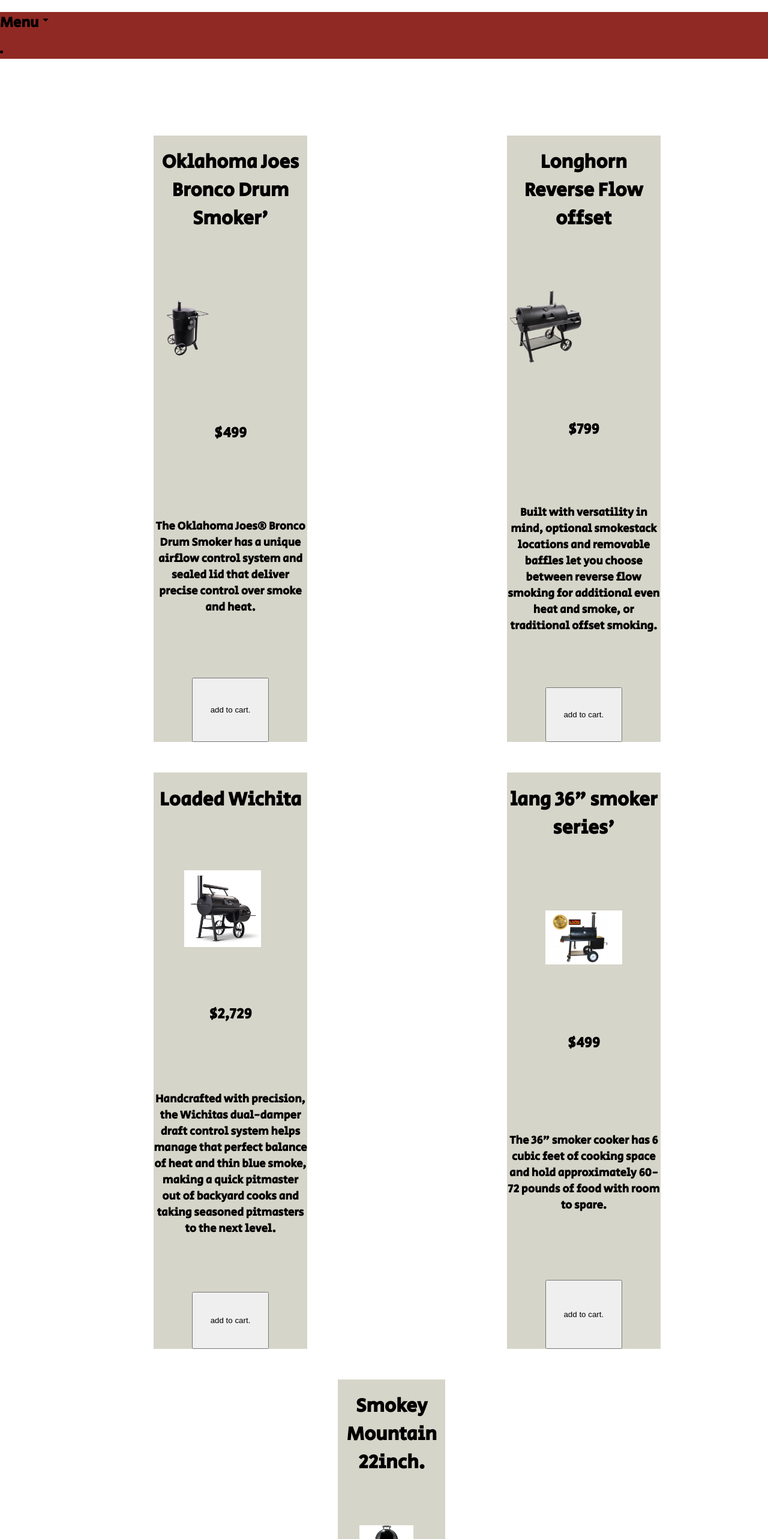
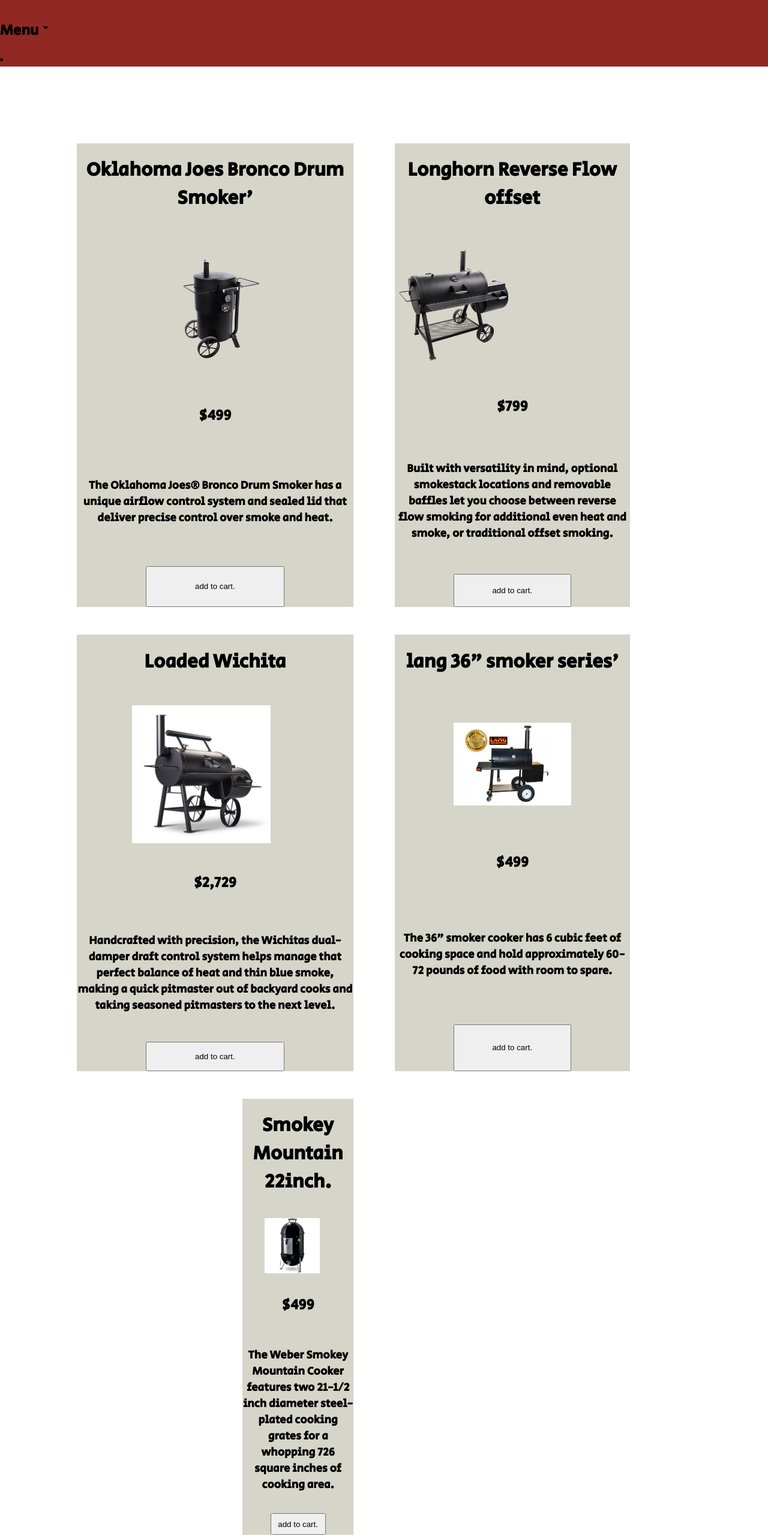
Before and after one commit to tgodkev/shop-app, a React (Create React App) app: page /shop in a window 1280 px wide. Shown: the top 2566 px of the page at 60% size. Built offline with nearby package versions, Linux system fonts and the light colour scheme.

Commit message:
style changes, navabar, landing page, shop page.

```diff
--- a/public/Style.css
+++ b/public/Style.css
@@ -1,8 +1,10 @@
 body{
+    margin: 0px;
     padding: 0px;
-    margin: 0px;
     font-family: 'Secular One', sans-serif;
+    min-height: 100%;
 }
+
 
 .arrow:hover{
     cursor: pointer;
@@ -12,6 +14,7 @@
     position: sticky;
     width: 100%;
     background-color: #902923;
+    padding-top: 1%;
 
 }
 
@@ -19,6 +22,7 @@
 .checkout{
     height: 100%;
     width: 100%;
+    padding-bottom: 32%;
     background-color: #B9BAA3;
 }
 
@@ -41,25 +45,28 @@
 .landing{
     height: 100%;
     width: 100%;
+    padding-top: 1%;
     position: relative;
     color: red;
     background-image: url(./smoke.jpg);
     background-size: 50% 100%;
     background-repeat: no-repeat;
+    background-color: #0A100D;
     padding-bottom: 25%;
 }
 
 .landing h1{
     margin-left: 65%;
+    color: #902923;
 }
 
 
 .container{
     display: grid;
-    grid-template-columns: 50% 50% 50% ;
-    grid-template-rows: 50% 50% 50%;
+    grid-template-columns: 40% 40% 40% ;
+    grid-template-rows: 40% 40% 40%;
     margin-top: 10%;
-    margin-left: 20%
+    margin-left: 10%;
 
 }
 
@@ -67,7 +74,7 @@
     display: inline-grid;
     text-align: center;
     height: auto;
-    width: 50%;
+    width: auto;
     background-color: #D6D5C9;
     grid-column: 1;
     grid-row: 1;
@@ -76,6 +83,7 @@
 .one img{
     height: auto;
     width: 40%;
+    margin-left: 30%;
 }
 
 .one button{
@@ -87,7 +95,7 @@
 .two{
     display: inline-grid;
     text-align: center;
-    width: 50%;
+    width: auto;
     margin-left: 15%;
     background-color: #D6D5C9;
     height: auto;
@@ -111,7 +119,7 @@
     text-align: center;
     background-color: #D6D5C9;
     height: auto;
-    width: 50%;
+    width: auto;
     grid-column: 1;
     grid-row: 2;
     margin-top: 10%;
@@ -134,7 +142,7 @@
     text-align: center;
     background-color: #D6D5C9;
     height: auto;
-    width: 50%;
+    width: auto;
     margin-left: 15%;
     margin-top: 0px;
     grid-column: 2;
@@ -161,9 +169,7 @@
     text-align: center;
     background-color: #D6D5C9;
     height: auto;
-    width: 35%;
-    margin-left: 15%;
-    padding-bottom: 3%;
+    width: auto;
     grid-column: 1;
     grid: 2;
     margin-top: 10%;
--- a/src/components/Card.jsx
+++ /dev/null
@@ -1,21 +0,0 @@
-
-import React from 'react';
-
-function Card(products, props){
-    return(
-        <div>
-        <div className='shop'>
-        <div className='item'>
-            <h1>{products.name}</h1>
-            <img src={products.img} alt="" />
-            <h2>{products.price}</h2>
-           <button onClick={props.handle}>
-               add to cart
-           </button>
-            </div>
-            </div>
-        </div>
-    )
-}
-
-export default Card;
--- a/src/components/Shop.jsx
+++ b/src/components/Shop.jsx
@@ -1,7 +1,5 @@
 import React from "react";
 import Navbar from "./Navbar";
-import Card from "./Card";
-import products from "./Products";
 import Okj from "./images/okjbronco.png"
 import longhorn from "./images/longhorn.png"
 import wichita from './images/wichita.jpg'
```
